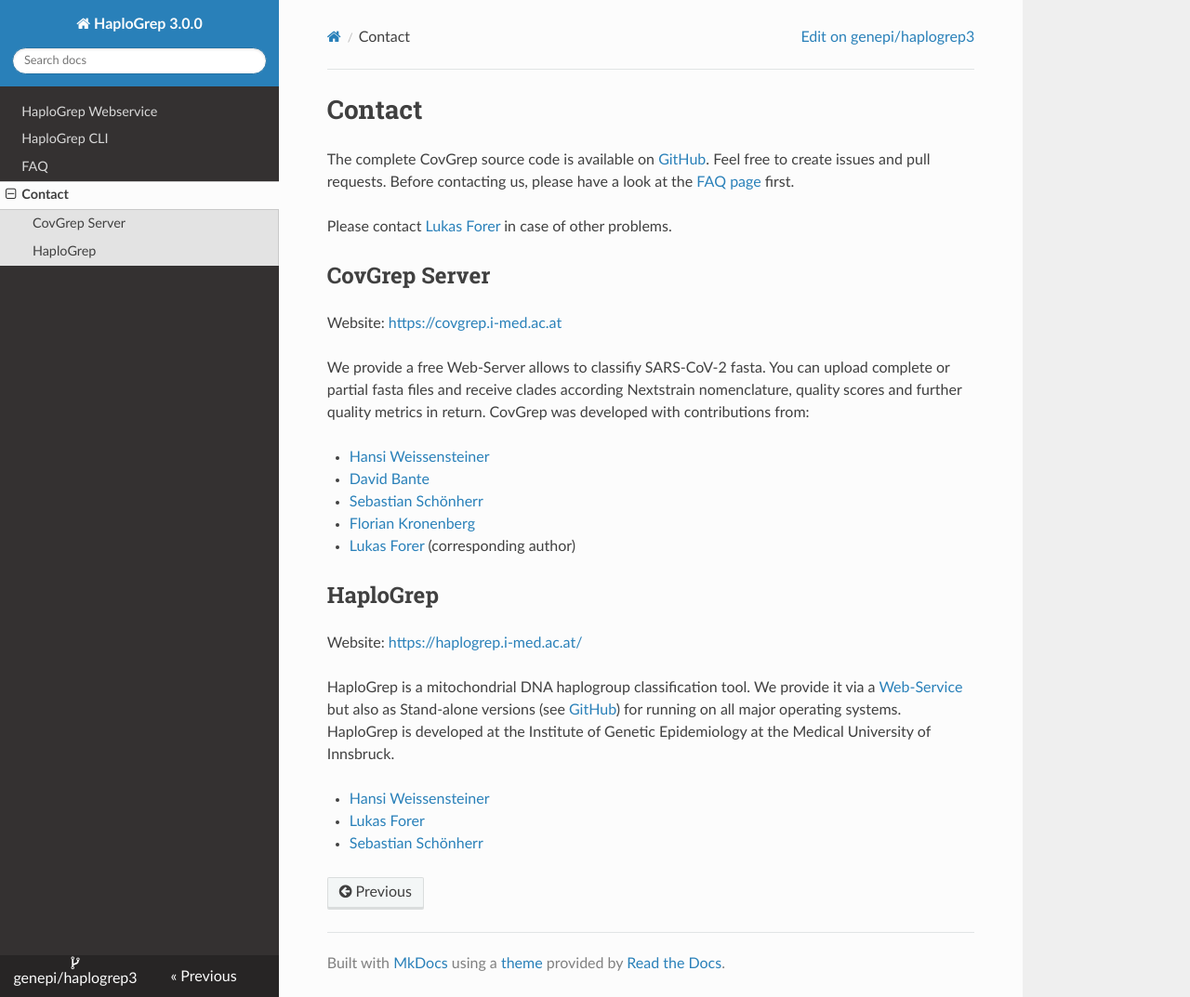
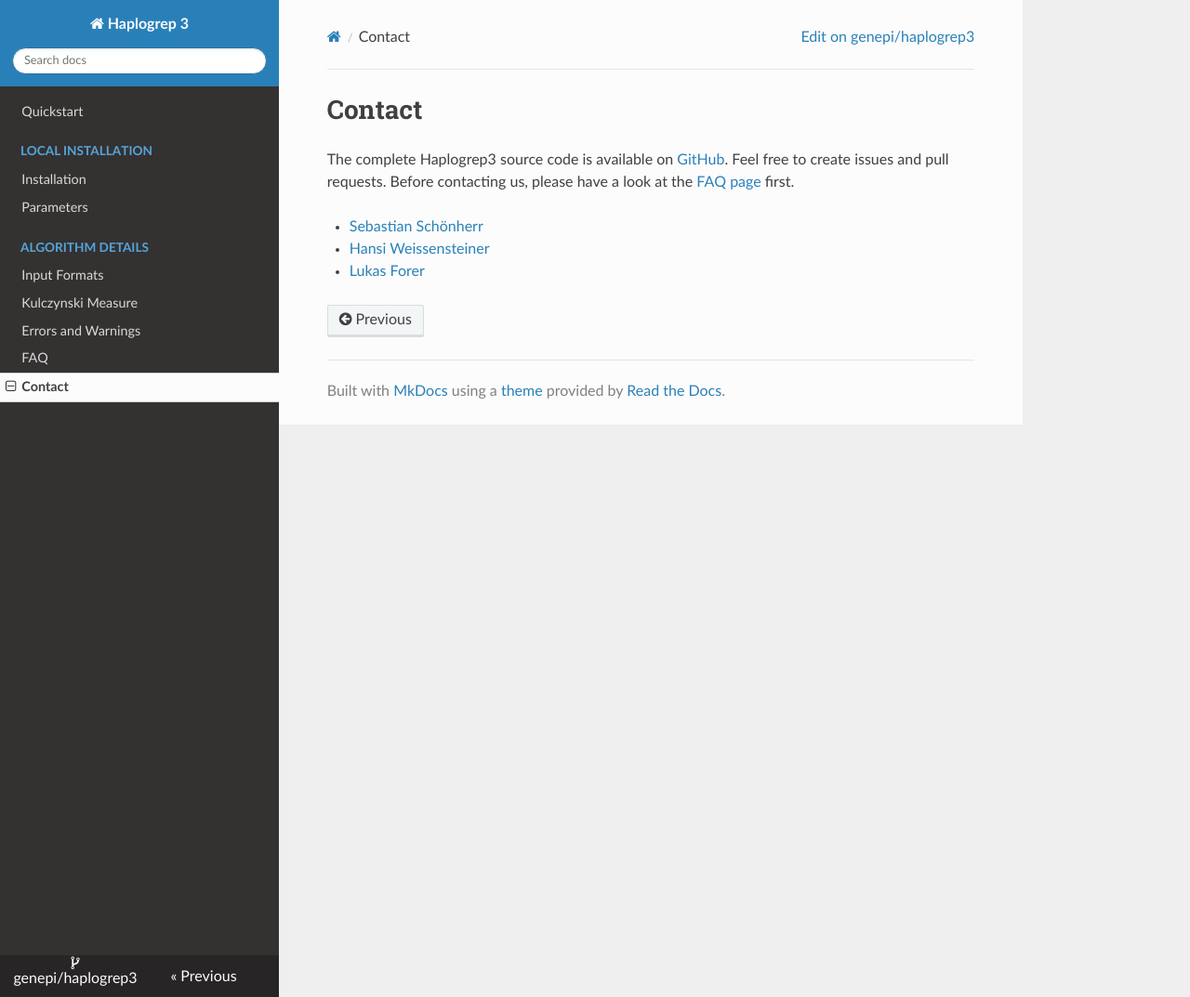
Before and after one commit to genepi/haplogrep3, an MkDocs documentation site: the page built from docs/contact.md, in a window 1280 px wide and 1073 px high. Shown: the whole window at 93% size. Built offline with MkDocs 1.6.1, drawn with Linux system fonts in a browser that asks for light colours; nearby versions of some CDN libraries; old or Windows-style settings are respelled for this version of MkDocs.

```diff
--- a/docs/contact.md
+++ b/docs/contact.md
@@ -1,27 +1,7 @@
 # Contact
 
-The complete CovGrep source code is available on [GitHub](https://github.com/genepi/covgrep). Feel free to create issues and pull requests. Before contacting us, please have a look at the [FAQ page](/faq) first.
+The complete Haplogrep3 source code is available on [GitHub](https://github.com/genepi/haplogrep3). Feel free to create issues and pull requests. Before contacting us, please have a look at the [FAQ page](/faq) first.
 
-Please contact [Lukas Forer](mailto:lukas.forer@i-med.ac.at) in case of other problems.
-
-## CovGrep Server
-
-Website: [https://covgrep.i-med.ac.at](https://covgrep.i-med.ac.at)
-
-We provide a free Web-Server allows to classifiy SARS-CoV-2 fasta. You can upload complete or partial fasta files and receive clades according Nextstrain nomenclature, quality scores and further quality metrics in return. CovGrep was developed with contributions from:
-
-* [Hansi Weissensteiner](mailto:hansi.weissensteiner@i-med.ac.at)
-* [David Bante](mailto:david.bante@i-med.ac.at)
 * [Sebastian Schönherr](mailto:sebastian.schoenherr@i-med.ac.at)
-* [Florian Kronenberg](mailto:florian.kronenberg@i-med.ac.at)
-* [Lukas Forer](mailto:lukas.forer@i-med.ac.at) (corresponding author)
-
-## HaploGrep
-
-Website: [https://haplogrep.i-med.ac.at/](https://haplogrep.i-med.ac.at/)
-
-HaploGrep is a mitochondrial DNA haplogroup classification tool. We provide it via a [Web-Service](https://haplogrep.i-med.ac.at/app/index.html) but also as Stand-alone versions (see [GitHub](https://github.com/seppinho/haplogrep-cmd)) for running on all major operating systems. HaploGrep is developed at the Institute of Genetic Epidemiology at the Medical University of Innsbruck.
-
 * [Hansi Weissensteiner](mailto:hansi.weissensteiner@i-med.ac.at)
 * [Lukas Forer](mailto:lukas.forer@i-med.ac.at)
-* [Sebastian Schönherr](mailto:sebastian.schoenherr@i-med.ac.at)
--- a/mkdocs.yml
+++ b/mkdocs.yml
@@ -1,9 +1,15 @@
-site_name: HaploGrep 3.0.0
+site_name: Haplogrep 3
 theme: readthedocs
 
-pages:
-- HaploGrep Webservice: haplogrep-webservice.md
-- HaploGrep CLI: haplogrep-cli.md
+nav:
+- Quickstart: quickstart.md
+- Local Installation:
+  - Installation: installation.md
+  - Parameters: parameters.md
+- Algorithm Details:
+  - Input Formats: input-formats.md
+  - Kulczynski Measure: kulczynski.md
+  - Errors and Warnings: errors-warnings.md
 - FAQ: faq.md
 - Contact: contact.md
 
@@ -20,3 +26,4 @@ markdown_extensions:
     - toc:
         permalink:
     - admonition:
+    - tables
```
Also changed, not shown: docs/errors-warnings.md (added, +23 -0 lines), docs/faq.md (+0 -22 lines), docs/haplogrep-cli.md (deleted, +0 -100 lines), docs/haplogrep-webservice.md (deleted, +0 -22 lines), docs/index.md (+3 -3 lines), docs/input-formats.md (added, +17 -0 lines), docs/installation.md (added, +33 -0 lines), docs/kulczynski.md (added, +63 -0 lines), docs/parameters.md (added, +32 -0 lines), docs/quickstart.md (added, +31 -0 lines), docs/images/interface/welcome_screen.png (added), 1 other file.
